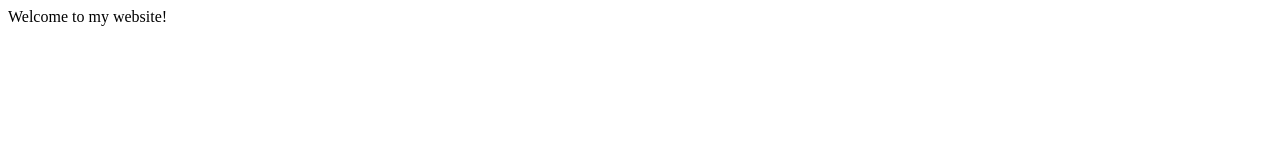
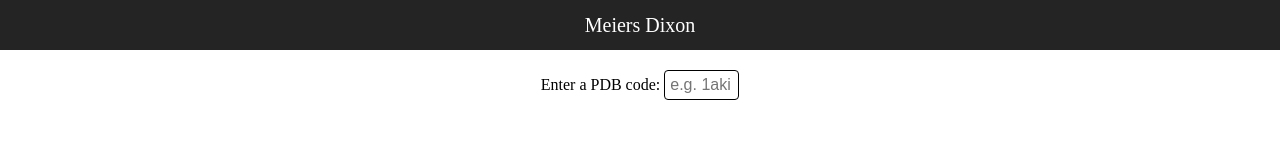
Before and after one commit to MeiersD/MeiersD.github.io, a plain HTML site: page index.html in a window 1280 px wide. Drawn offline with Linux system fonts and the light colour scheme.

Commit message:
foundations

```diff
--- a/index.html
+++ b/index.html
@@ -1,8 +1,13 @@
 <html></html>
     <body>
-        <div>
-            <div class="header">Welcome to my website!</div>
+        <div class="header">
+            <p>Meiers Dixon</p>
+        </div>
+        <div class="input-container">
+            <label for="name">Enter a PDB code:</label>
+            <input type="text" id="PDB_code" name="name" placeholder="e.g. 1aki">
         </div>
         <link rel="stylesheet" href="style.css">
+        <script>home.js</script>
     </body>
 </html>
--- a/style.css
+++ b/style.css
@@ -1,3 +1,35 @@
 .header {
-    height: 30px;
+    height: 50px;
+    width: 100%;
+    position: fixed; /* Keeps it fixed at the top */
+    top: 0; /* Aligns it to the top of the viewport */
+    left: 0; /* Stretches the header across the screen */
+    display: flex;
+    justify-content: center; /* Centers content horizontally */
+    align-items: center;     /* Centers content vertically */
+    background-color: #242424; /* Add a background color */
+    font-size: 20px;
+    z-index: 1000; /* Ensures it stays on top of other content */
+    border-bottom: 1px solid #ccc; /* Optional border for styling */
+    border: 10px;
+    color: white;
 }
+
+.input-container {
+    margin-top: 70px;
+    text-align: center;
+}
+
+input[type="text"] {
+    padding: 5px;
+    font-size: 16px;
+    border: 1px solid black;
+    border-radius: 4px;
+    width: 75px;
+    background-color: white;
+}
+
+body {
+    background-color: white;
+    color:black;
+}
```
